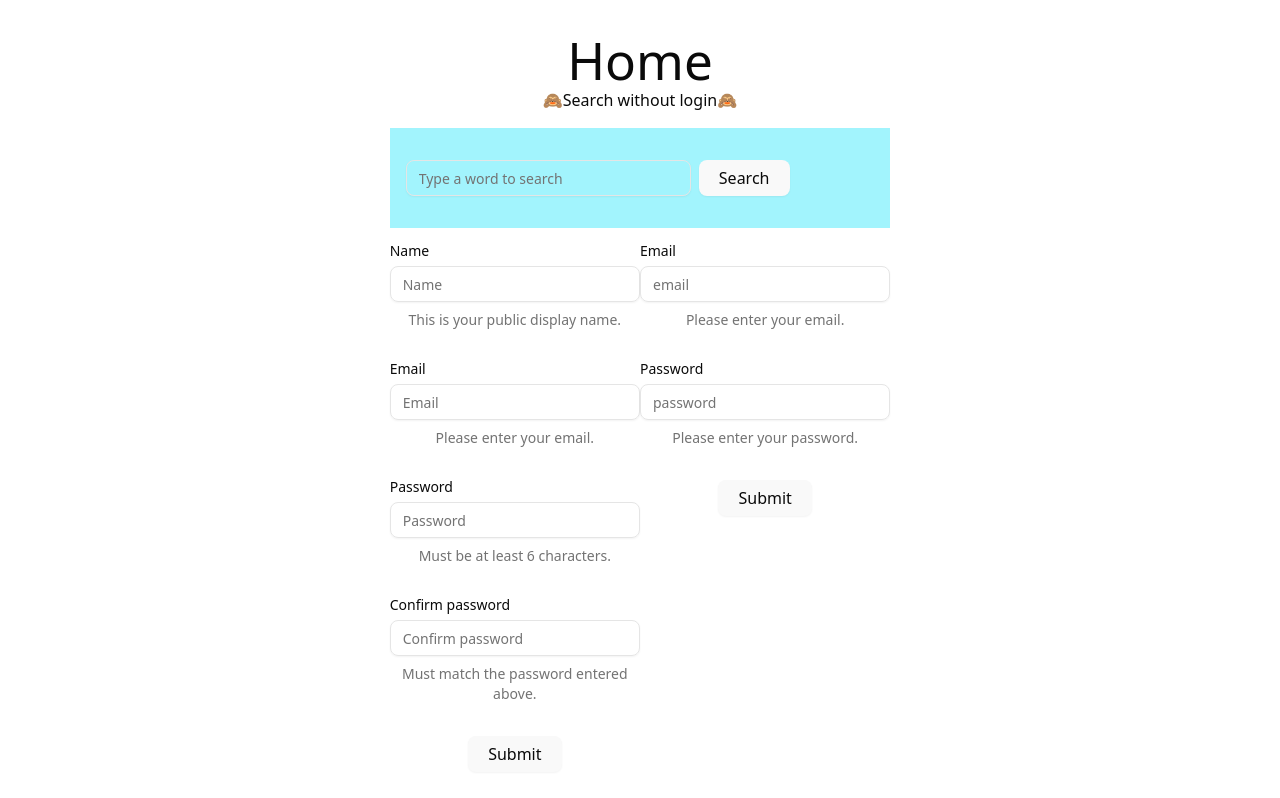
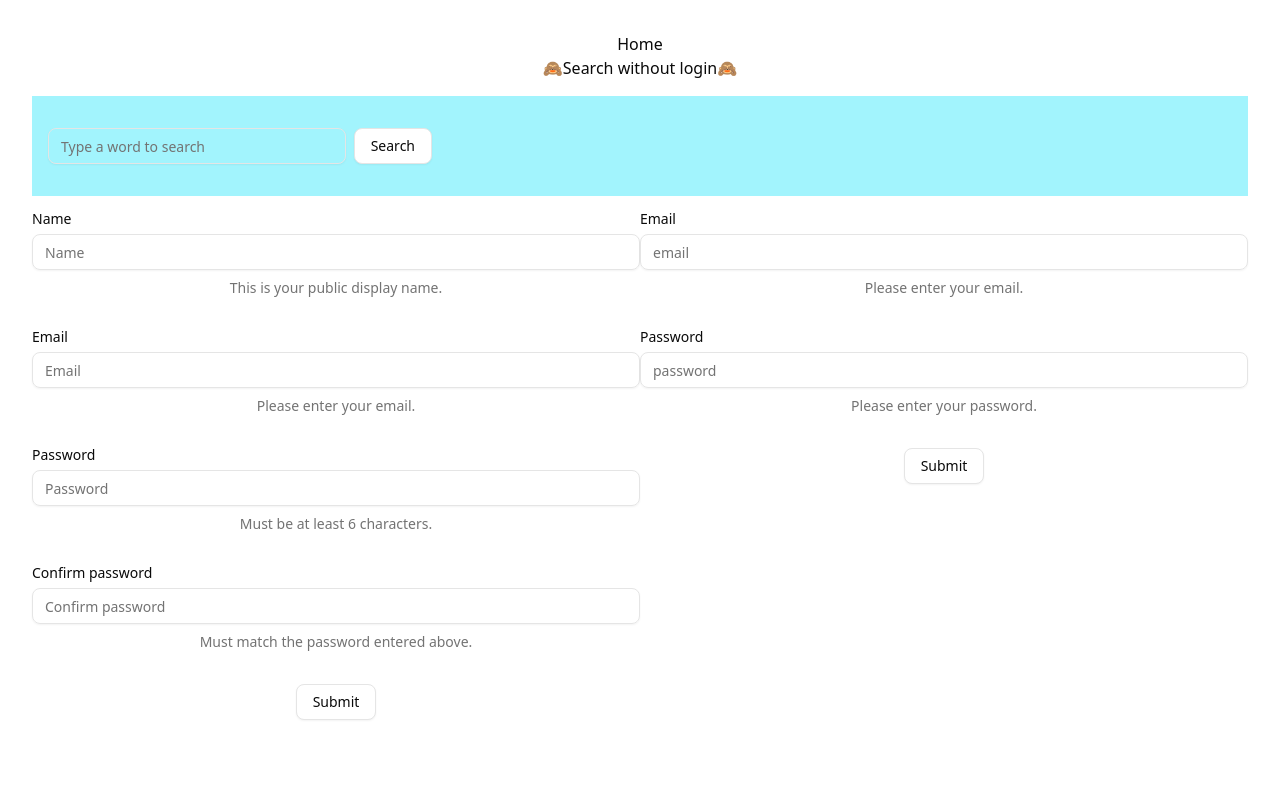
Before and after one commit to minami-77/my-dictionary-frontend, a React (Vite) app: page / in a window 1280 px wide. Shown: the top 798 px of the page. Built offline with nearby package versions, Linux system fonts and the light colour scheme.

Commit message:
delete overlapped css

```diff
--- a/src/App.css
+++ b/src/App.css
@@ -1,3 +1,5 @@
+/* schadcn/ui default */
+
 @import "tailwindcss";
 @import "tw-animate-css";
 
@@ -84,6 +86,7 @@
   --color-sidebar-ring: var(--sidebar-ring);
 }
 
+/* color scheme : light */
 :root {
   --radius: 0.625rem;
   --background: oklch(1 0 0);
@@ -119,6 +122,7 @@
   --sidebar-ring: oklch(0.708 0 0);
 }
 
+/* color scheme dark */
 .dark {
   --background: oklch(0.145 0 0);
   --foreground: oklch(0.985 0 0);
--- a/src/index.css
+++ b/src/index.css
@@ -1,3 +1,4 @@
+/* Vite Default */
 @import "tailwindcss";
 
 :root {
@@ -5,6 +6,8 @@
   line-height: 1.5;
   font-weight: 400;
 
+  /* Comment out (Use schadcn/ui's color scheme)  */
+  /*
   color-scheme: light dark;
   color: rgba(255, 255, 255, 0.87);
   background-color: #242424;
@@ -12,9 +15,19 @@
   font-synthesis: none;
   text-rendering: optimizeLegibility;
   -webkit-font-smoothing: antialiased;
-  -moz-osx-font-smoothing: grayscale;
+  -moz-osx-font-smoothing: grayscale; */
 }
 
+body {
+  margin: 0;
+  min-width: 320px;
+  min-height: 100vh;
+  /* display: flex;
+  place-items: center; */
+}
+
+ /* Comment out (Use schadcn/ui's color scheme)  */
+/*
 a {
   font-weight: 500;
   color: #646cff;
@@ -22,14 +35,6 @@ a {
 }
 a:hover {
   color: #535bf2;
-}
-
-body {
-  margin: 0;
-  display: flex;
-  place-items: center;
-  min-width: 320px;
-  min-height: 100vh;
 }
 
 h1 {
@@ -67,4 +72,4 @@ button:focus-visible {
   button {
     background-color: #f9f9f9;
   }
-}
+} */
```
